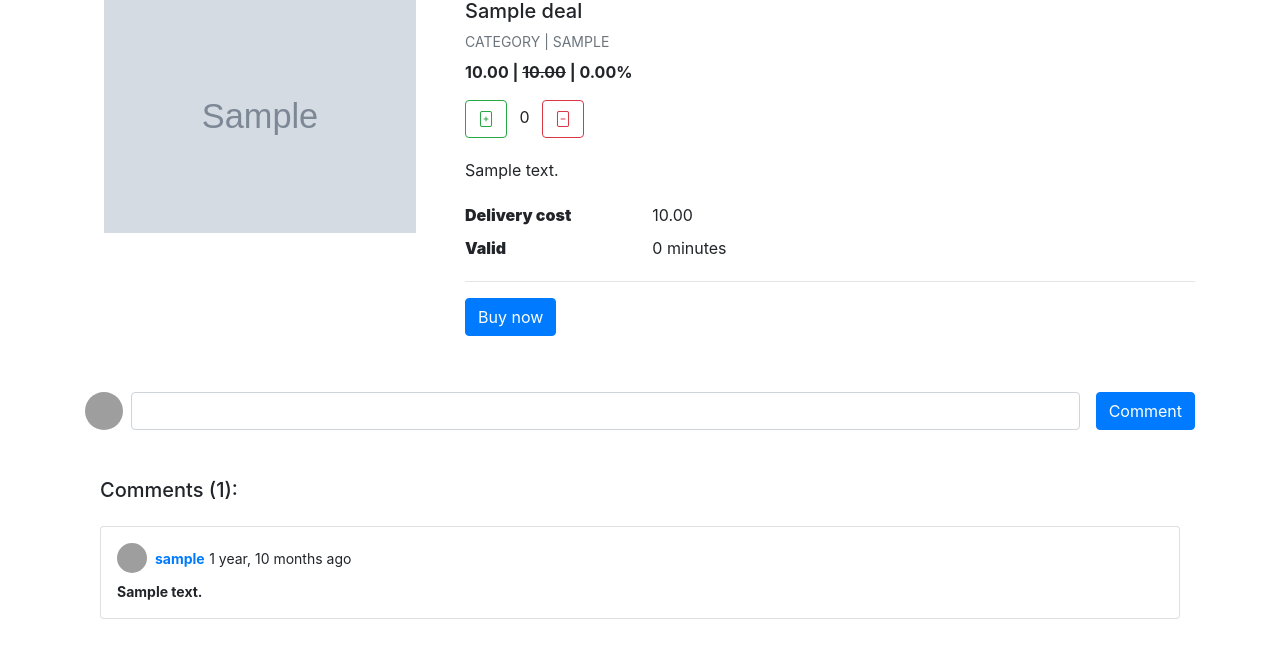
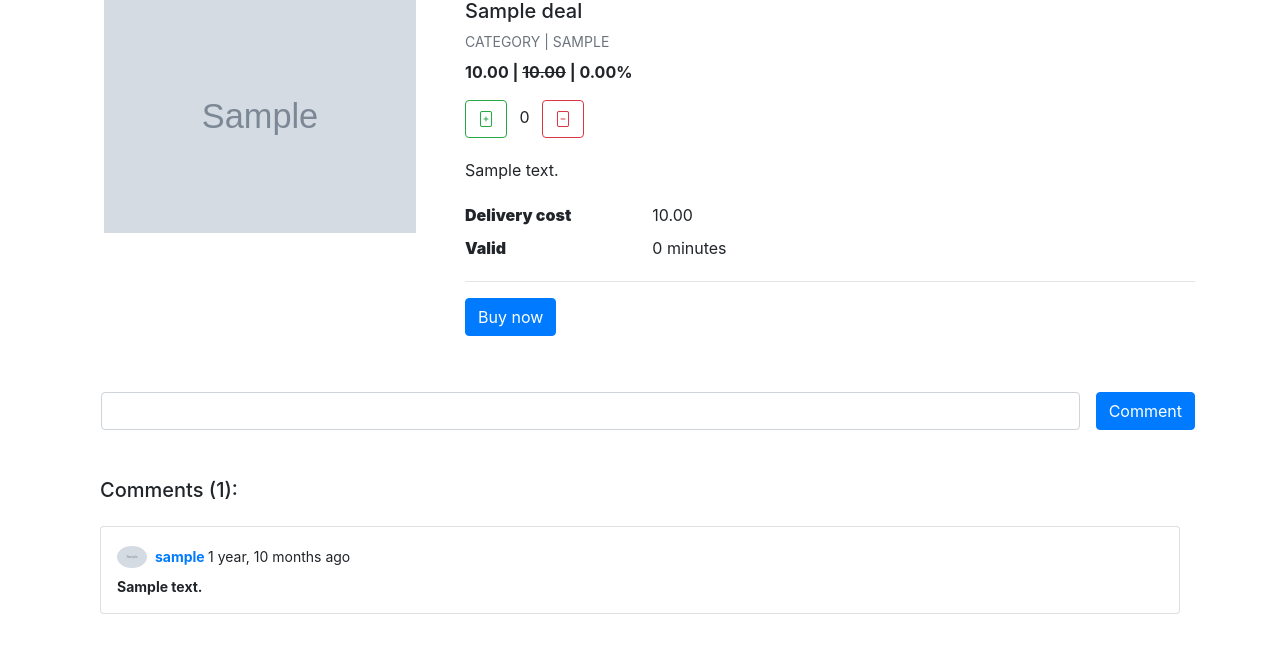
Before and after one commit to code-review-doctor/petter, a Django app: page /deal/1/ in a window 1280 px wide. Shown: the part 105-763 px from the top of the page. Run offline with Django 3.2, Linux system fonts and the light colour scheme; tables that the repository leaves empty hold one stand-in row (values such as "Sample post"); grey boxes marked "Sample" are stand-in pictures; some libraries are stand-ins or nearby versions; grey boxes are pictures that could not be loaded.

Commit message:
Replace initial avatar link for user profile avatar

```diff
--- a/templates/deals/comment_create.html
+++ b/templates/deals/comment_create.html
@@ -3,9 +3,9 @@
 		{% csrf_token %}
 
 		<div class="d-flex flex-row add-comment-section mt-4 mb-4">
-			<img class="img-fluid img-responsive rounded-circle mr-2"
-			     src="https://i.imgur.com/qdiP4DB.jpg"
-			     width="38">
+			<a href="{% url 'accounts:profile' user.pk %}">
+				<img class="img-fluid img-responsive rounded-circle mr-3" src="{{ user.avatar }}" width="38 px">
+			</a>
 
 			{{ form.comment }}
 
--- a/templates/deals/comments.html
+++ b/templates/deals/comments.html
@@ -12,9 +12,13 @@
 				<div class="card p-3 mt-2">
 					<div class="d-flex justify-content-between align-items-center">
 						<div class="user d-flex flex-row align-items-center">
-							<img src="https://i.pravatar.cc/30" width="30" class="user-img rounded-circle mr-2">
+							<a href="{% url 'accounts:profile' comment.author.pk %}">
+								<img src="{{ comment.author.avatar }}" width="30" class="user-img rounded-circle mr-2">
+							</a>
 							<span>
-								<small class="font-weight-bold text-primary">{{ comment.author }}</small>
+								<small class="font-weight-bold text-primary">
+									<a href="{% url 'accounts:profile' comment.author.pk %}"> {{ comment.author }}</a>
+								</small>
 
 								<small>{{ comment.created_at | timesince }} ago</small>
 							</span>
```
